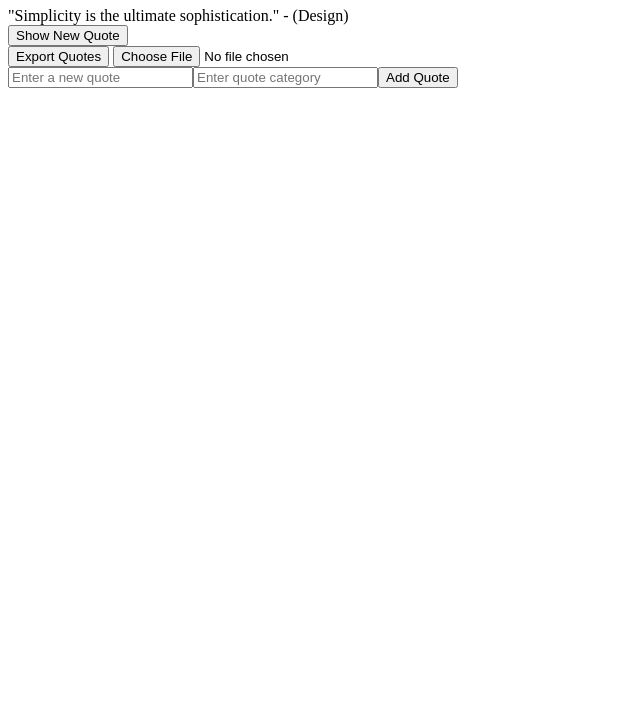
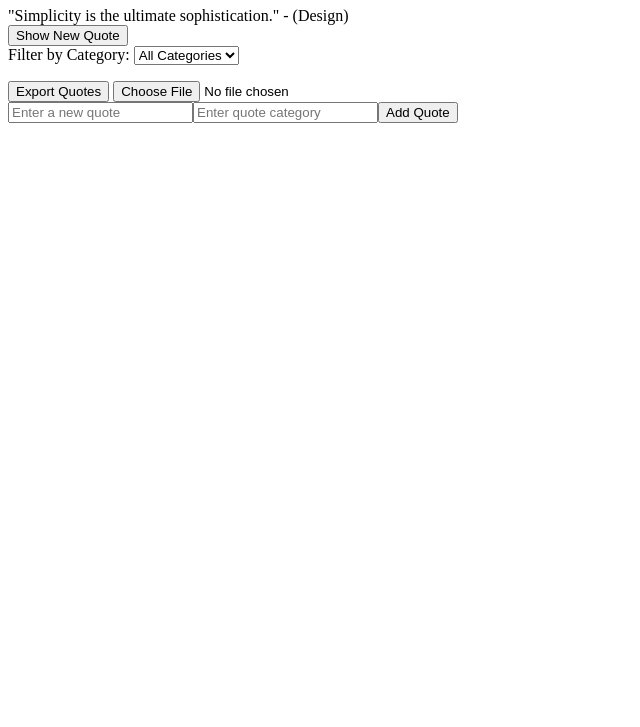
Before and after one commit to Sakawabillz/alx_fe_javascript, a plain HTML site: page index.html in a window 1280 px wide. Shown: the part 73-800 px from the top of the page, without its empty margins (0-640 px from the left). Drawn offline with Linux system fonts and the light colour scheme.

Commit message:
Update HTML to include filter, import/export, and match JS

```diff
--- a/index.html
+++ b/index.html
@@ -8,15 +8,27 @@
 <body>
   <h1>Dynamic Quote Generator</h1>
 
+  <!-- Quote Display -->
   <div id="quoteDisplay"></div>
   <button id="newQuote">Show New Quote</button>
 
-  <!-- Export and Import JSON Buttons -->
+  <!-- Category Filter Dropdown -->
   <div>
+    <label for="categoryFilter">Filter by Category:</label>
+    <select id="categoryFilter" onchange="filterQuotes()">
+      <option value="all">All Categories</option>
+    </select>
+  </div>
+
+  <!-- Add Quote Form (generated via JS) -->
+
+  <!-- JSON Import/Export -->
+  <div style="margin-top: 1em;">
     <button onclick="exportToJsonFile()">Export Quotes</button>
     <input type="file" id="importFile" accept=".json" onchange="importFromJsonFile(event)" />
   </div>
 
+  <!-- JS File -->
   <script src="script.js"></script>
 </body>
 </html>
```
